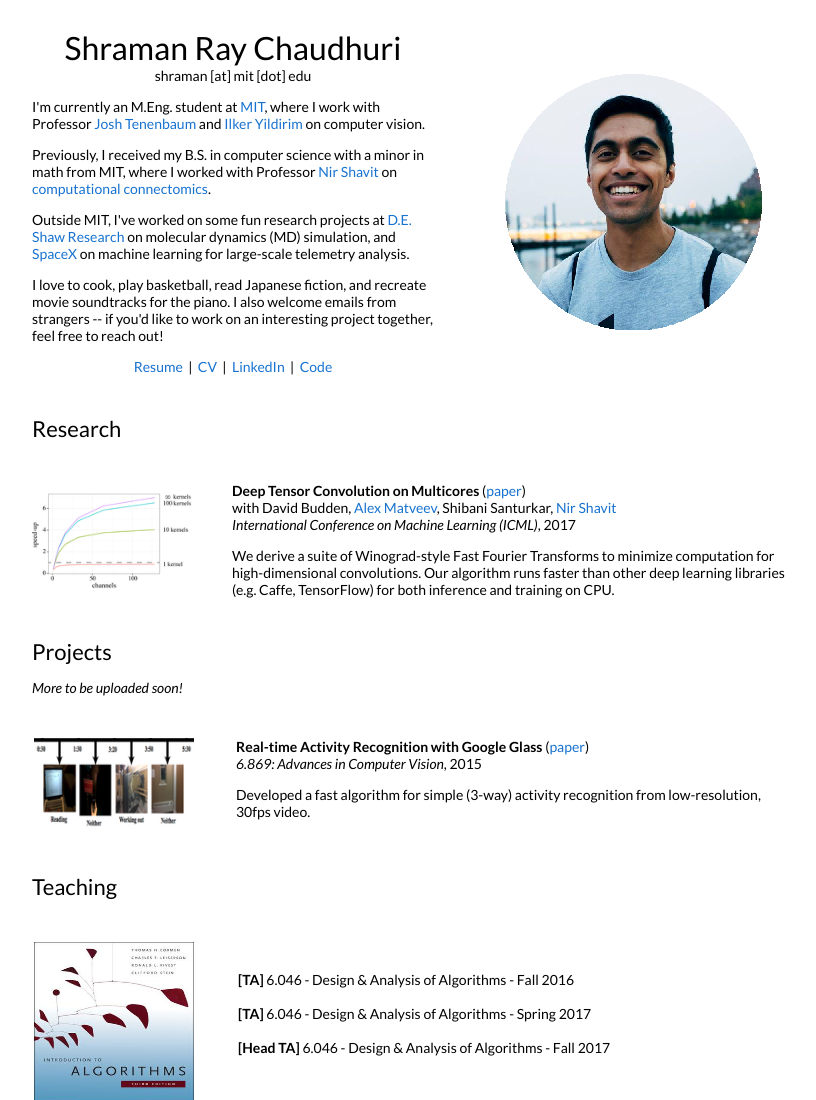
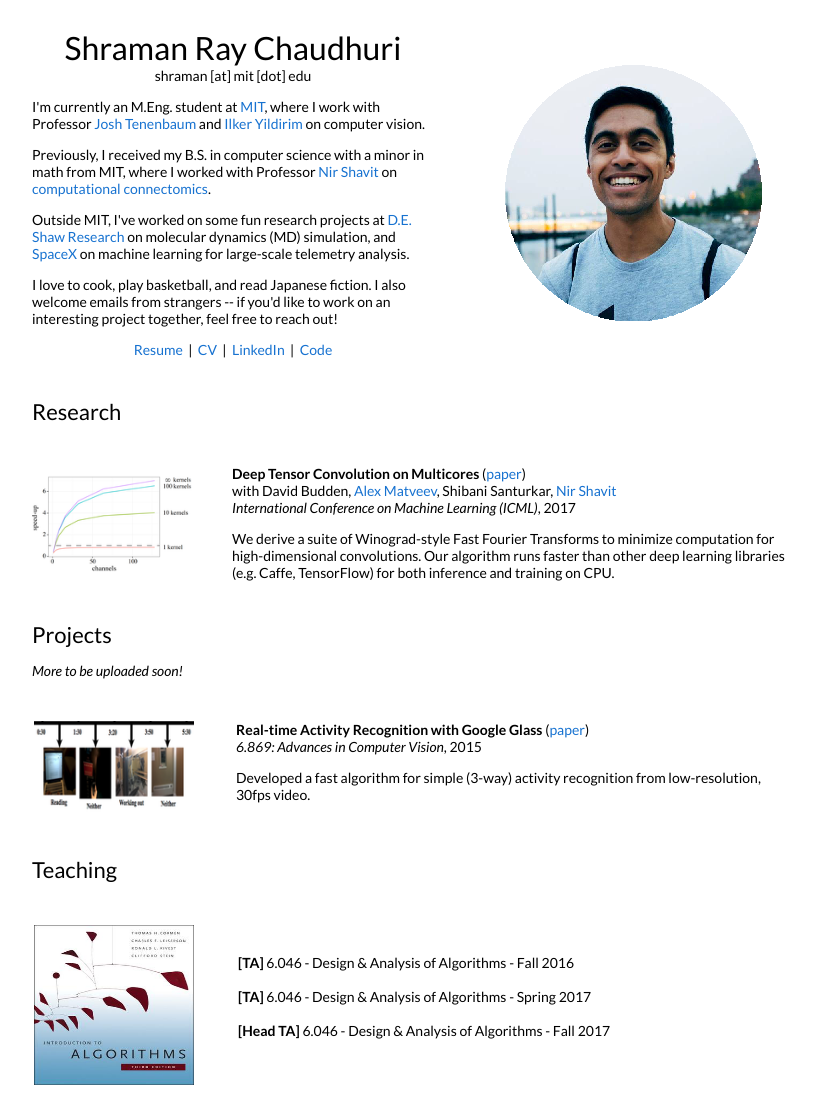
Before and after one commit to shraman-rc/shraman-rc.github.io, a plain HTML site: page index.html in a window 1280 px wide. Shown: the top 1100 px of the page, without its empty margins (228-1044 px from the left). Drawn offline with Linux system fonts and the light colour scheme.

Commit message:
update current interests

```diff
--- a/index.html
+++ b/index.html
@@ -102,7 +102,7 @@ on molecular dynamics (MD) simulation,
 and <a href="http://www.spacex.com/">SpaceX</a> on machine learning for large-scale telemetry analysis.
 </p>
 
-I love to cook, play basketball, read Japanese fiction, and recreate movie soundtracks for the piano.
+I love to cook, play basketball, and read Japanese fiction.
 I also welcome emails from strangers -- if you'd like to work on an interesting project together, feel free to reach out!
 
 
```
